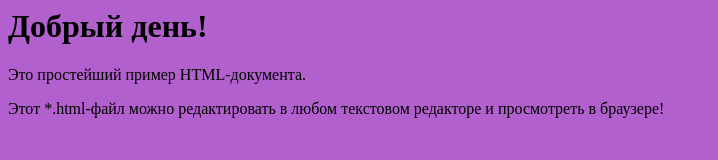
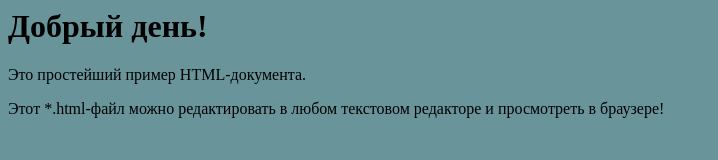
Before and after one commit to Ashterix/iampmtm1, a plain HTML site: page index.html in a window 1280 px wide. Shown: the whole page, without its empty margins (0-718 px from the left). Drawn offline with Linux system fonts and the light colour scheme.

Commit message:
feature/p1 - change bg color

```diff
--- a/index.html
+++ b/index.html
@@ -2,7 +2,7 @@
 <head>
     <title>Первая страница</title>
 </head>
-<body style="background: #b260ce">
+<body style="background: #68949a">
 <h1>Добрый день!</h1>
 <p style="font-weight: normal"> Это простейший пример HTML-документа. </p>
 <p> Этот *.html-файл можно редактировать в любом текстовом редакторе и просмотреть в браузере!</p>
```
